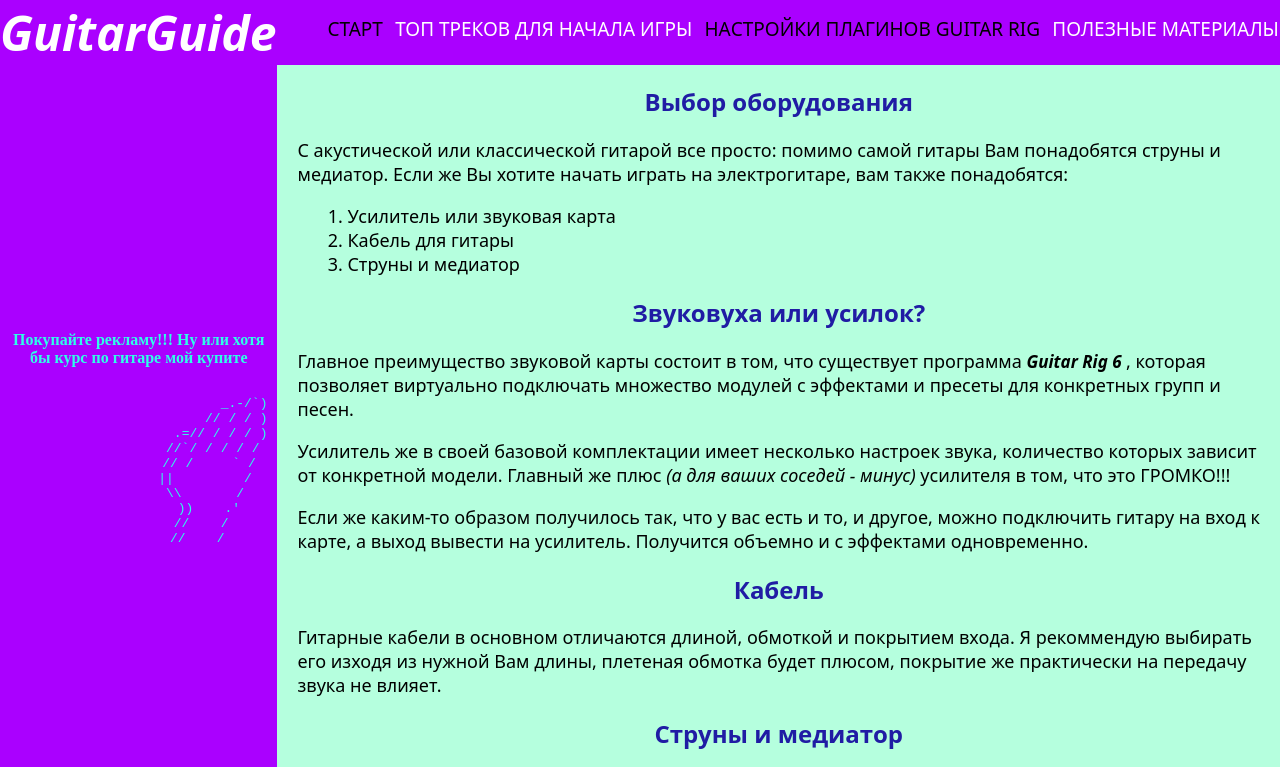
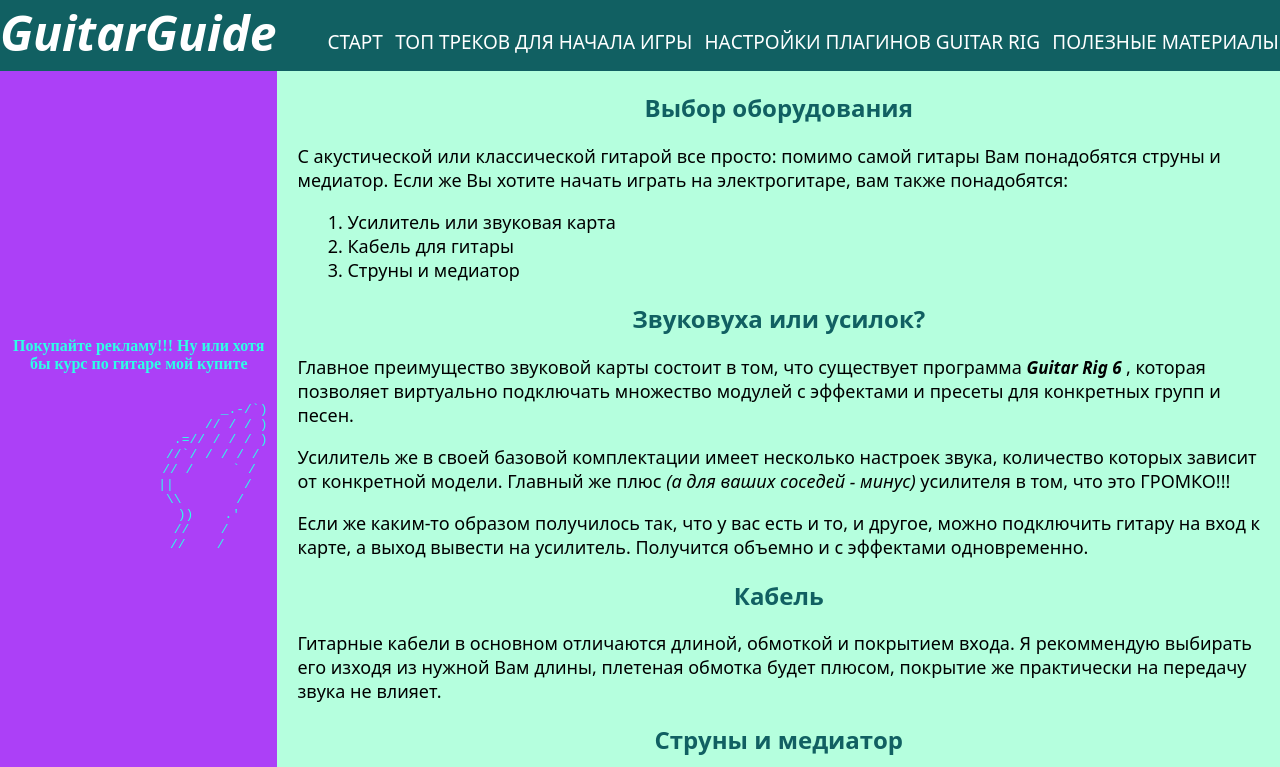
Before and after one commit to s4ppyy/ITMO-WEB, a plain HTML site: page index.html in a window 1280 px wide. Shown: the top 767 px of the page. Drawn offline with Linux system fonts and the light colour scheme.

Commit message:
style improvements

```diff
--- a/stylesheets/style.css
+++ b/stylesheets/style.css
@@ -1,5 +1,5 @@
 header{
-    background-color: #aa00ff;
+    background-color: #116062;
     position: sticky;
     top: 0;
     z-index: 1;
@@ -8,6 +8,7 @@ header{
 .container_header{
     display: flex;
     flex-direction: row;
+    /*justify-content: space-between;*/
     width: 100%;
     gap: 10px
 }
@@ -30,7 +31,8 @@ header{
     align-items: center;
     list-style-type: none;
     justify-content: space-around;
-    gap: 10px
+    gap: 10px;
+    padding-top: 13px;
 }
 
 .nav_a{
@@ -41,9 +43,9 @@ header{
     font-family: "Martian Mono", system-ui;
 }
 
-li:nth-child(odd) .nav_a{
-    color: black;
-}
+/*li:nth-child(odd) .nav_a{*/
+/*    color: black;*/
+/*}*/
 
 body{
     background-color: #b5ffde;
@@ -59,7 +61,7 @@ body{
     flex-direction: column;
     vertical-align: central;
     flex-basis: 20%;
-    background-color: #aa00ff;
+    background-color: rgba(170, 0, 255, 0.75);
     padding: 0 10px;
     position: sticky;
     align-items: stretch;
@@ -97,7 +99,7 @@ body{
     display: flex;
     justify-content: center;
     font-family: "Martian Mono", system-ui;
-    color: #201ca4;
+    color: #116062;
 }
 
 .topic_1{
```
